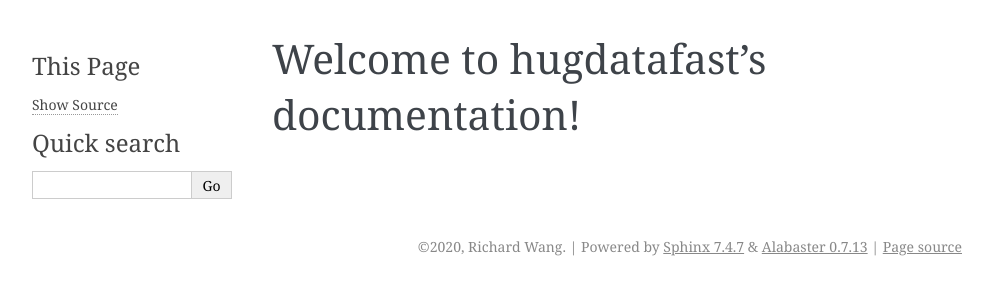
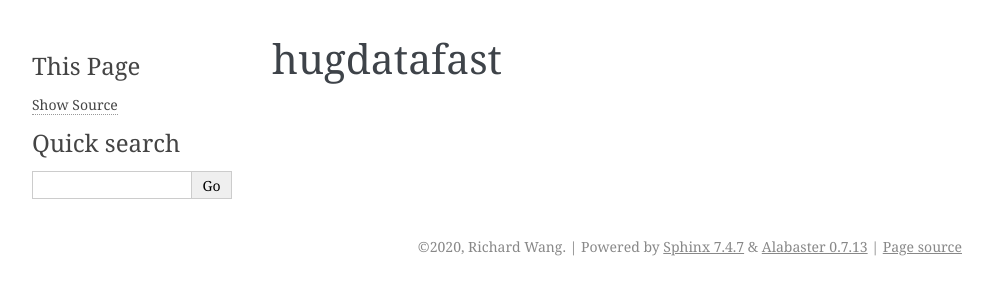
Before and after one commit to richarddwang/hugdatafast, a Sphinx documentation site: the page built from docs/source/index.rst, in a window 1280 px wide. Shown: the top 300 px of the page, without its empty margins (148-1141 px from the left). Built offline with Sphinx 7.4.7, drawn with Linux system fonts in a browser that asks for light colours; part of the change alters nothing that is shown.

Commit message:
requirements

```diff
--- /dev/null
+++ b/docs/requirements.txt
@@ -0,0 +1,2 @@
+Sphinx
+sphinx-autoapi
--- a/docs/source/index.rst
+++ b/docs/source/index.rst
@@ -1,9 +1,4 @@
-.. hugdatafast documentation master file, created by
-   sphinx-quickstart on Wed Jul 22 13:46:19 2020.
-   You can adapt this file completely to your liking, but it should at least
-   contain the root `toctree` directive.  :caption: Contents:
-
-Welcome to hugdatafast's documentation!
+hugdatafast
 =======================================
 
 .. toctree::
```
